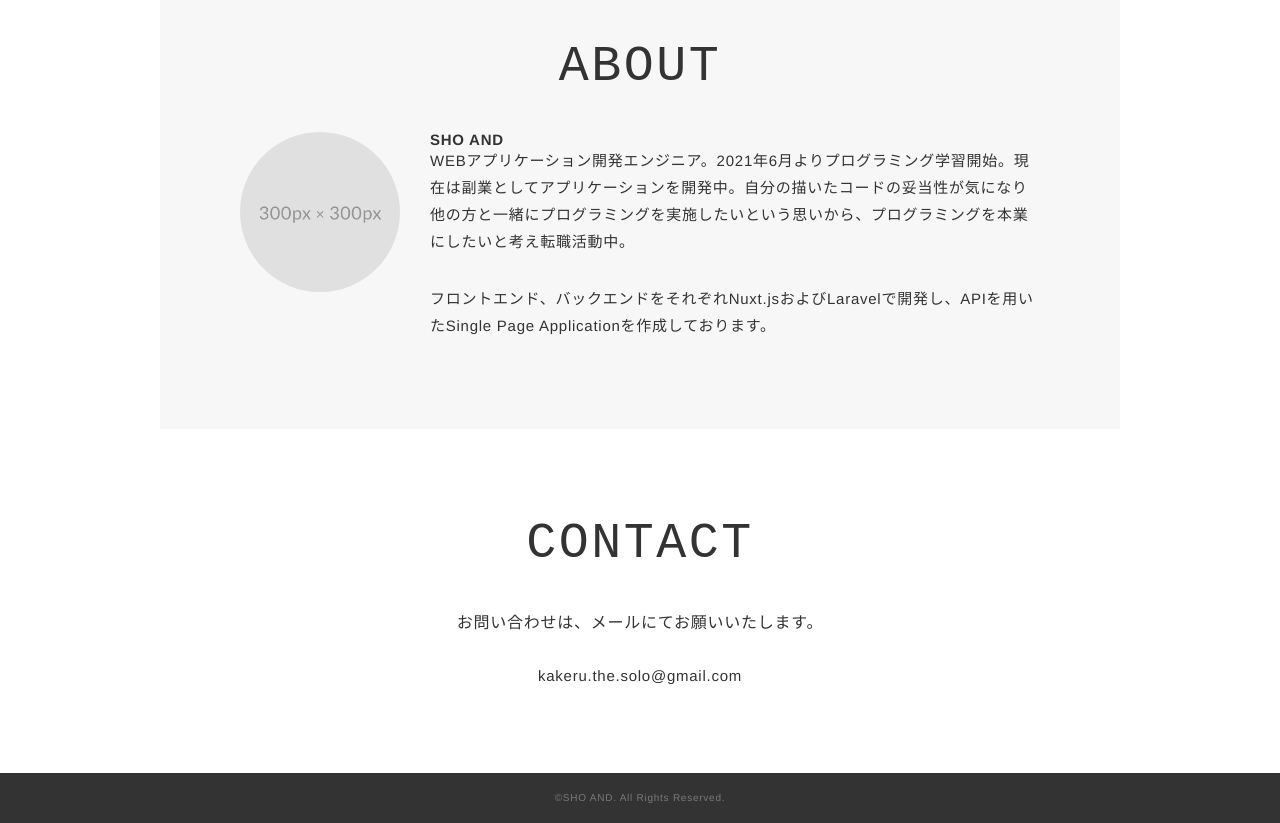
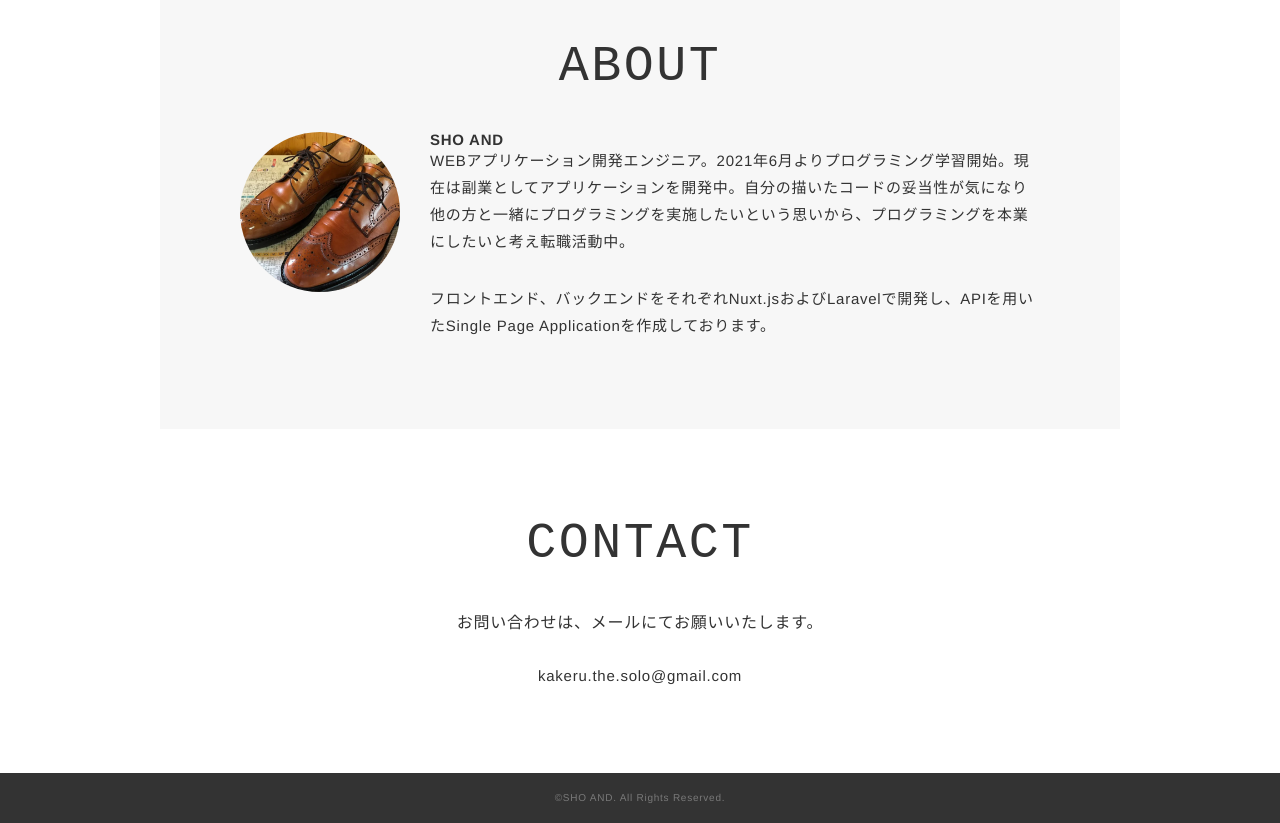
Before and after one commit to sy-andou/portfolio_netlify, a Nuxt app: page / in a window 1280 px wide. Shown: the part 2420-3243 px from the top of the page. Built offline with nearby package versions, Linux system fonts and the light colour scheme.

Commit message:
アイコン画像変更

```diff
--- a/pages/index.vue
+++ b/pages/index.vue
@@ -63,7 +63,7 @@
           <h2 class="title">ABOUT</h2>
           <div class="profile">
             <p class="profile-img">
-              <img src="img/profile.jpg" alt="" />
+              <img src="img/shoes.webp" alt="" />
             </p>
             <div class="profile-body">
               <h5>SHO AND</h5>
```
Also changed, not shown: static/img/shoes.webp (added).
